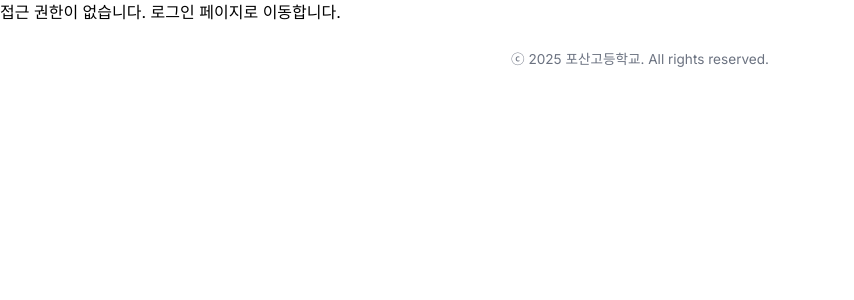
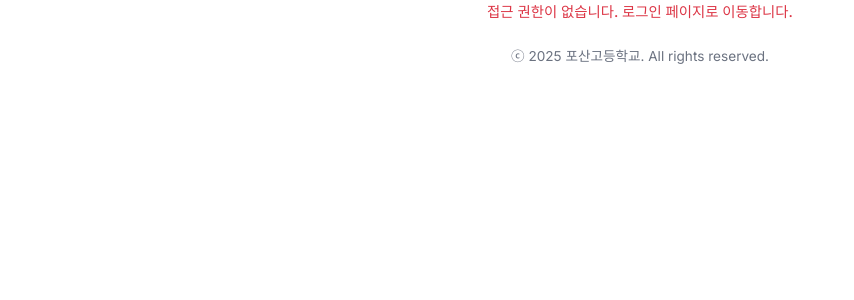
Before and after one commit to tnsbro/posandinner, a React (Vite) app: page /sundictionary in a window 1280 px wide. Shown: the top 300 px of the page, without its empty margins (0-854 px from the left). Built offline with nearby package versions, Linux system fonts and the light colour scheme.

Commit message:
Update App.jsx

```diff
--- a/src/App.jsx
+++ b/src/App.jsx
@@ -64,7 +64,7 @@
             isAllowedUser ? (
               <Sundictionary />
             ) : (
-              <div className="text-center p-4">
+              <div className="text-center p-4 text-red-600">
                 접근 권한이 없습니다. 로그인 페이지로 이동합니다.
               </div>
             )
```
